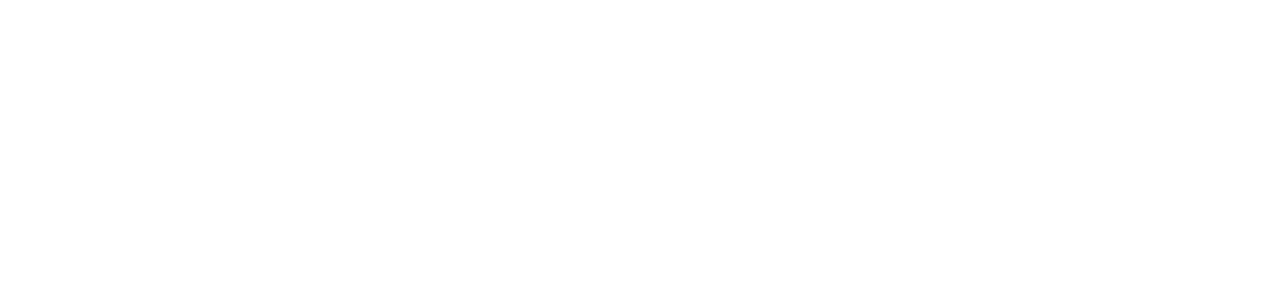
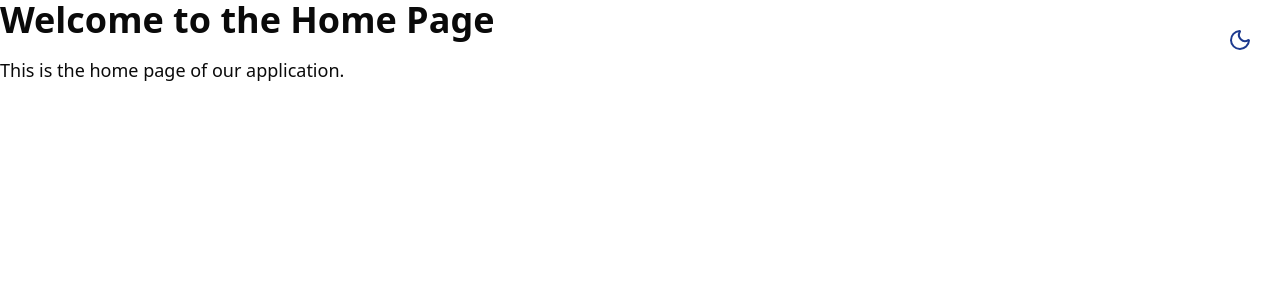
Before and after one commit to xrf657884281-hue/capstone-project-25t3-9900-f12a-almond, a React (Vite) app: page / in a window 1280 px wide. Shown: the top 300 px of the page. Built offline with nearby package versions, Linux system fonts and the light colour scheme.

Commit message:
Finish theme dark/light model change button

```diff
--- a/src/App.tsx
+++ b/src/App.tsx
@@ -1,10 +1,15 @@
-
+import { BrowserRouter, Route, Routes } from "react-router-dom";
+import Home from "./pages/Home";
 
 const App = () => {
   return (
-    <div>
-
-    </div>
+    <>
+      <BrowserRouter>
+        <Routes>
+          <Route index element={<Home />} />
+        </Routes>
+      </BrowserRouter>
+    </>
   )
 }
 
--- /dev/null
+++ b/src/components/Navigation/Navbar/Theme.tsx
@@ -0,0 +1,50 @@
+import React from 'react'
+import { useEffect, useState } from "react";
+import { cn } from '../../../lib/utils';
+import { Moon, Sun } from "lucide-react";
+
+const Theme = () => {
+
+  const [isDarkMode, setIsDarkMode] = useState(false);
+
+  useEffect(() => {
+    const storedTheme = localStorage.getItem("theme");
+    if (storedTheme === "dark") {
+      setIsDarkMode(true);
+      document.documentElement.classList.add("dark");
+    } else {
+      localStorage.setItem("theme", "light");
+      setIsDarkMode(false);
+    }
+  }, []);
+
+  const changeTheme = () => {
+    if (isDarkMode) {
+      document.documentElement.classList.remove("dark");
+      localStorage.setItem("theme", "light");
+      setIsDarkMode(false);
+    } else {
+      document.documentElement.classList.add("dark");
+      localStorage.setItem("theme", "dark");
+      setIsDarkMode(true);
+    }
+  };
+
+  return (
+    <button
+      onClick={changeTheme}
+      className={cn(
+        "fixed top-5 right-5 z-50 p-2 rounded-full transition-colors duration-300",
+        "focus:outlin-hidden"
+      )}
+    >
+      {isDarkMode ? (
+        <Sun className="h-6 w-6 text-yellow-300" />
+      ) : (
+        <Moon className="h-6 w-6 text-blue-900" />
+      )}
+    </button>
+  );
+}
+
+export default Theme
--- a/src/index.css
+++ b/src/index.css
@@ -1,8 +1,5 @@
 @import "tailwindcss";
 @import "tw-animate-css";
-
-
-
 
 
 /*
@@ -50,7 +47,7 @@
 }
 
 :root {
-  --radius: 0.625rem;
+  --radius: 0.65rem;
   --background: oklch(1 0 0);
   --foreground: oklch(0.145 0 0);
   --card: oklch(1 0 0);
@@ -74,6 +71,7 @@
   --chart-3: oklch(0.398 0.07 227.392);
   --chart-4: oklch(0.828 0.189 84.429);
   --chart-5: oklch(0.769 0.188 70.08);
+  --radius: 0.625rem;
   --sidebar: oklch(0.985 0 0);
   --sidebar-foreground: oklch(0.145 0 0);
   --sidebar-primary: oklch(0.205 0 0);
@@ -118,6 +116,7 @@
   --sidebar-ring: oklch(0.556 0 0);
 }
 
+
 @layer base {
   * {
     @apply border-border outline-ring/50;
--- /dev/null
+++ b/src/pages/Home.tsx
@@ -0,0 +1,14 @@
+import React from 'react'
+import Theme from '../components/Navigation/Navbar/Theme'
+
+const Home = () => {
+  return (
+    <div>
+      <Theme/>
+      <h1 className="text-4xl font-bold">Welcome to the Home Page</h1>
+      <p className="mt-4 text-lg">This is the home page of our application.</p>
+    </div>
+  )
+}
+
+export default Home
```
